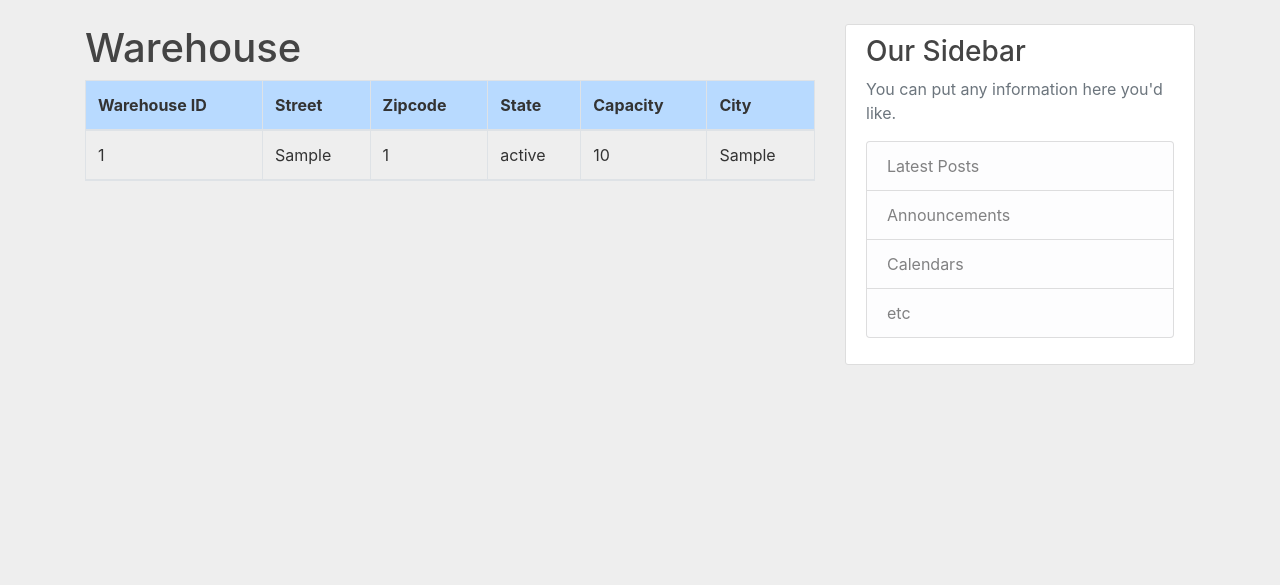
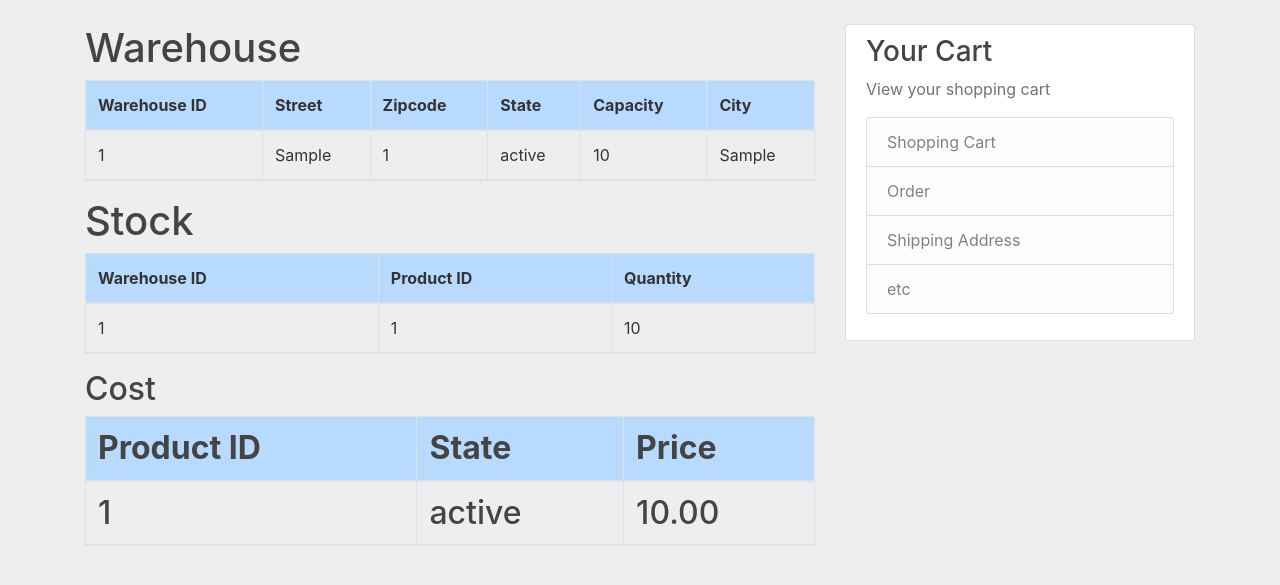
Before and after one commit to lproton98/CS425FinalProject, a Flask app: page /warehouse in a window 1280 px wide. Shown: the part 56-641 px from the top of the page. Run offline with Flask 2, Linux system fonts and the light colour scheme; tables that the repository leaves empty hold one stand-in row (values such as "Sample post"); some libraries are stand-ins or nearby versions.

Commit message:
warehouse page expanded, edits to queries sql

```diff
--- a/webstore/routes.py
+++ b/webstore/routes.py
@@ -1,7 +1,7 @@
 from flask import render_template, url_for, flash, redirect
 from webstore import app, db
 from webstore.forms import RegistrationForm, CustomerLoginForm
-from webstore.models import Customer, Product, Food, Alcohol, Warehouse
+from webstore.models import Customer, Product, Food, Alcohol, Warehouse, Stock, Cost
 from flask_login import login_user, current_user, logout_user
 
 
@@ -19,8 +19,11 @@ def shop():
 
 @app.route('/warehouse') #creates warehouse page
 def warehouse():
-    result=Warehouse.query.all()
-    return render_template('warehouse.html', warehouseData=result, title='Warehouse')
+    resultWarehouse=Warehouse.query.all()
+    resultStock=Stock.query.all()
+    resultCost=Cost.query.all()
+    return render_template('warehouse.html', warehouseData=resultWarehouse, stockData=resultStock, costData=resultCost, title='Warehouse')
+
 
 @app.route('/login', methods=['GET', 'POST'])
 def customer_login(): #Customer Login page
--- a/webstore/templates/layout.html
+++ b/webstore/templates/layout.html
@@ -60,12 +60,12 @@
         </div>
         <div class="col-md-4">
           <div class="content-section">
-            <h3>Our Sidebar</h3>
-            <p class='text-muted'>You can put any information here you'd like.
+            <h3>Your Cart</h3>
+            <p class='text-muted'>View your shopping cart
               <ul class="list-group">
-                <li class="list-group-item list-group-item-light">Latest Posts</li>
-                <li class="list-group-item list-group-item-light">Announcements</li>
-                <li class="list-group-item list-group-item-light">Calendars</li>
+                <li class="list-group-item list-group-item-light">Shopping Cart</li>
+                <li class="list-group-item list-group-item-light">Order</li>
+                <li class="list-group-item list-group-item-light">Shipping Address</li>
                 <li class="list-group-item list-group-item-light">etc</li>
               </ul>
             </p>
--- a/webstore/templates/warehouse.html
+++ b/webstore/templates/warehouse.html
@@ -18,4 +18,33 @@
 	</tr>
   {% endfor %}
   </table>
+
+  <h1>Stock</h1>
+  <table class="table table-bordered w-100">
+  <thead>
+  <tr class="table-primary"><th>Warehouse ID</th><th>Product ID</th><th>Quantity</th></tr>
+  <thead>
+  {% for stock in stockData %}
+    <tr id="stock.product_id">
+      <td>{{ stock.warehouse_id }}</td>
+      <td>{{ stock.product_id }}</td>
+      <td>{{ stock.quantity }}</td>
+	</tr>
+  {% endfor %}
+  </table>
+
+  <h2>Cost<h2>
+  <table class="table table-bordered w-100">
+  <thead>
+  <tr class="table-primary"><th>Product ID</th><th>State</th><th>Price</th></tr>
+  <thead>
+  {% for cost in costData %}
+    <tr id="stock.product_id">
+      <td>{{ cost.product_id }}</td>
+      <td>{{ cost.state }}</td>
+      <td>{{ cost.price }}</td>
+	</tr>
+  {% endfor %}
+  </table>
+
 {% endblock %}
```
Also changed, not shown: GroceryStoreDDL_new.sql (+12 -18 lines), database_queries.sql (+5 -5 lines), webstore/templates/home.html (+3 -5 lines).
